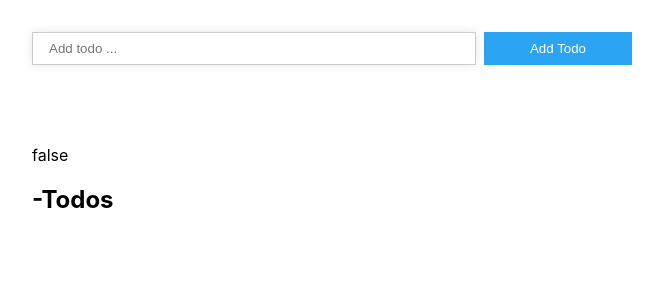
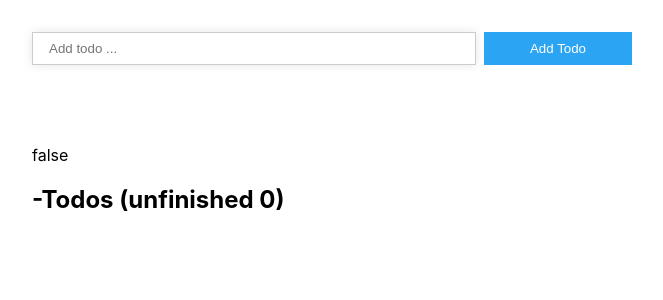
Before and after one commit to daedalus1215/react-mobx-testing, a React (Create React App) app: page / in a window 1280 px wide. Shown: the top 300 px of the page, without its empty margins (308-971 px from the left). Built offline with nearby package versions, Linux system fonts and the light colour scheme.

Commit message:
Demonstrate an autorun in a useEffect.

```diff
--- a/src/App.tsx
+++ b/src/App.tsx
@@ -3,25 +3,26 @@ import TodoInput from './todo/todoInput/TodoInput';
 import TodoList from './todo/todoList/TodoList';
 import styles from './App.module.css';
 import { observer, useLocalObservable } from 'mobx-react-lite';
-import { observable } from 'mobx';
 import './App.css';
+import { useStore } from './stores';
+import { autorun } from 'mobx';
 
-function App() {
+const App = () => {
+  const { todos } = useStore();
+
+  useEffect(() => {
+    autorun(() => {
+      console.log(todos.list.length);
+    });
+  }, []);
+
   const appUI = useLocalObservable(() => ({
     todosVisible: true,
     loading: false,
-    *toggleTodoVisibility() {
-      this.loading = true;
-      yield new Promise(resolve => setTimeout(() => resolve(void 0), 1000));
-      this.loading = false;
+    toggleTodoVisibility() {
       this.todosVisible = !this.todosVisible;
     },
   }));
-
-
-  useEffect(() => {
-    console.log({loading: appUI.loading});
-  }, [appUI.loading]);
 
   return (
     <div className="app">
@@ -30,12 +31,12 @@ function App() {
         {String(appUI.loading)}
         <h2 onClick={appUI.toggleTodoVisibility}>
           <span>{appUI.todosVisible ? '-' : '+'}</span>
-          Todos
+          Todos (unfinished {todos.unfinishedTodos.length})
         </h2>
         {appUI.todosVisible && <TodoList />}
       </div>
     </div>
   );
-}
+};
 
 export default observer(App);
--- a/src/stores/TodoStore.ts
+++ b/src/stores/TodoStore.ts
@@ -18,6 +18,9 @@ const TodoStore = () => makeAutoObservable({
     },
     remove(todo: Todo) {
         this.list = this.list.filter(t => t.id !== todo.id);
+    },
+    get unfinishedTodos() {
+        return this.list.filter((t: Todo) => !t.isDone);
     }
 })
 
```
